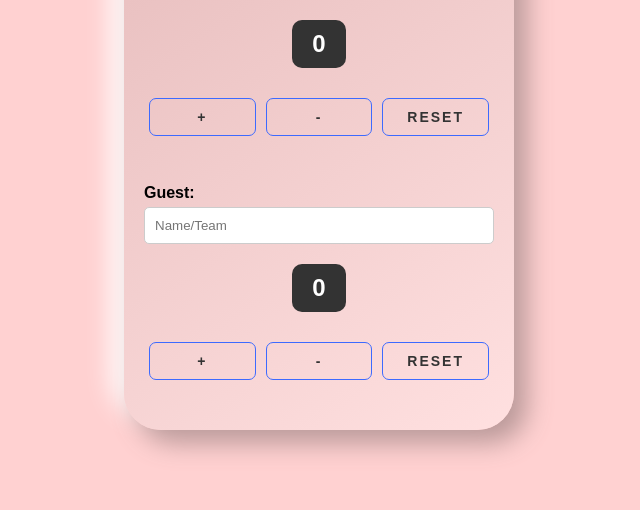
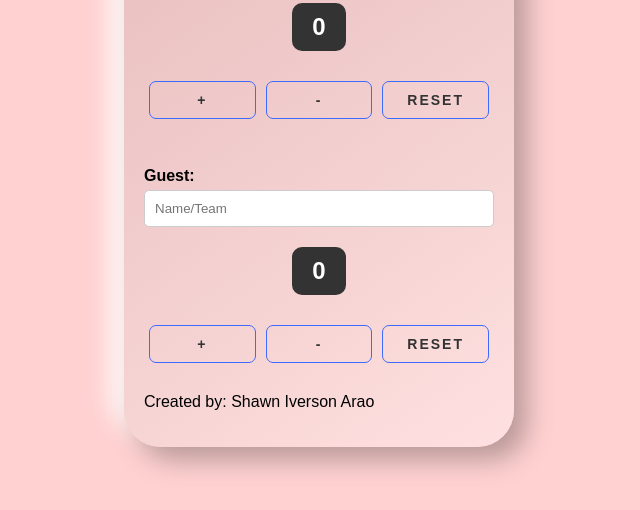
Before and after one commit to ShawnGotThis/araoscoreboard.github.io, a plain HTML site: page index.html in a window 1280 px wide. Shown: the part 254-764 px from the top of the page, without its empty margins (321-961 px from the left). Drawn offline with Linux system fonts and the light colour scheme.

Commit message:
index.html

```diff
--- a/index.html
+++ b/index.html
@@ -34,6 +34,7 @@
               <button id="resetBtn2">Reset</button>
             </div>
           </div>
+            <p class="para">Created by: Shawn Iverson Arao</p>
         </div>
       </div>
       <script src="script.js"></script>
```
